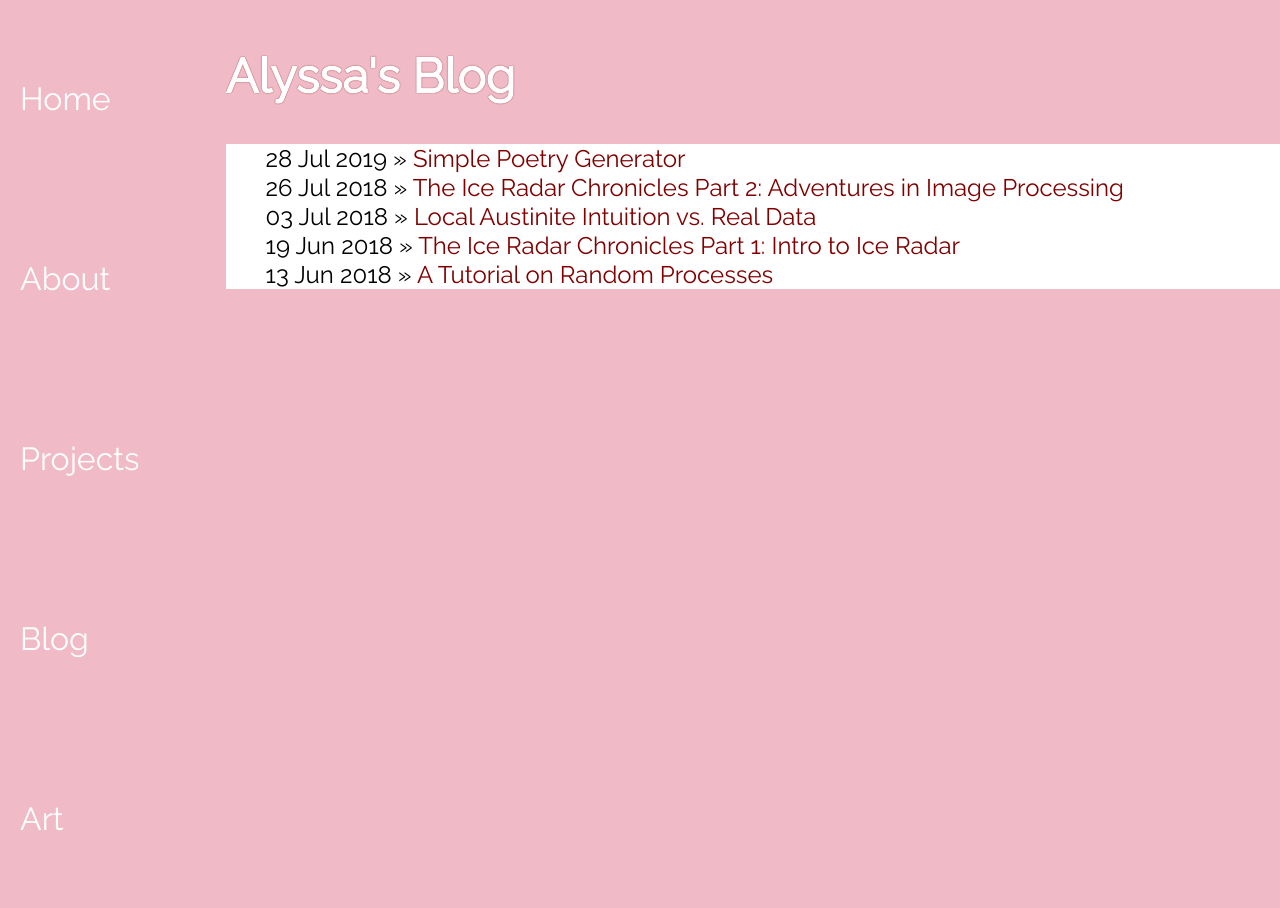
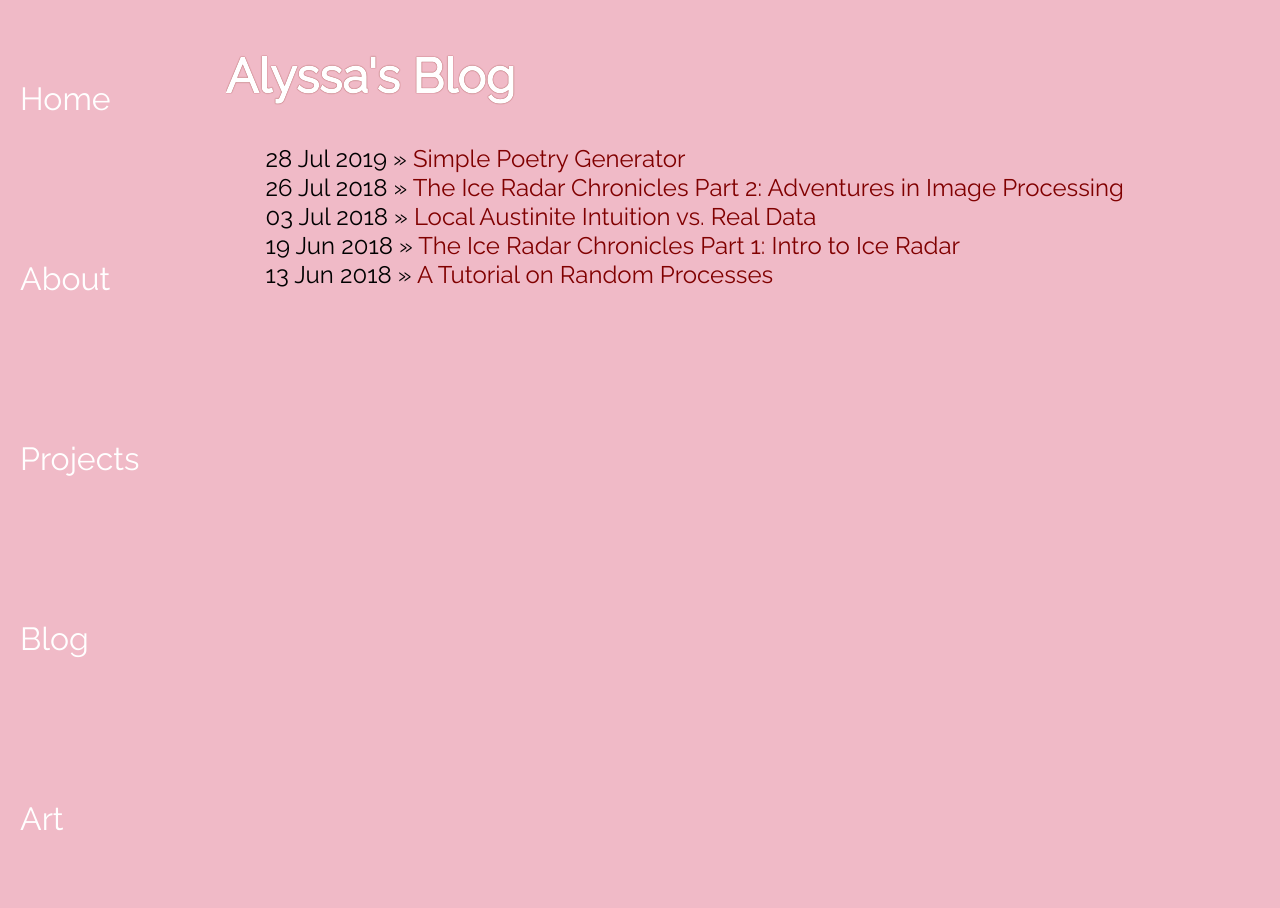
Before and after one commit to AlyssaYelle/AlyssaYelle.github.io, a Jekyll site: the page built from blog/index.html, in a window 1280 px wide. Built offline with Jekyll 4.4.1, drawn with Linux system fonts in a browser that asks for light colours.

Commit message:
styling blog posts

```diff
--- a/css/main.css
+++ b/css/main.css
@@ -71,7 +71,12 @@
 .posts {
   text-align: left;
   color: black;
-  background-color: white;
+  display: block;
+  margin-left: 5%;
+}
+
+.posts h2 {
+  font-size: 2rem;
 }
 
 h1 {
```
